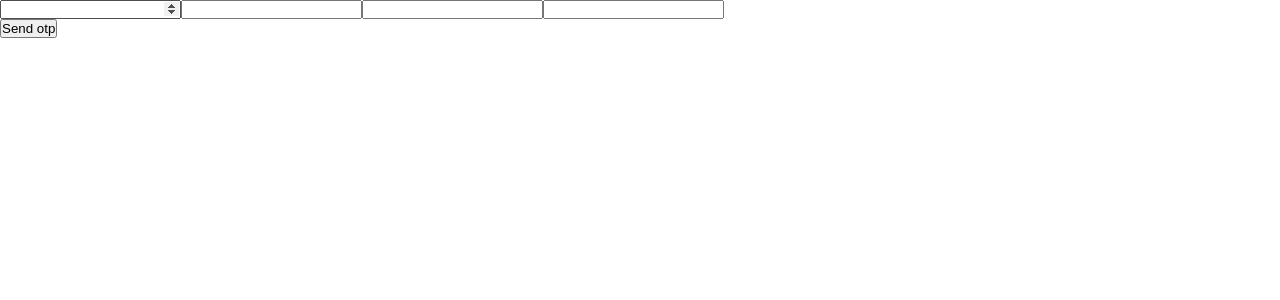
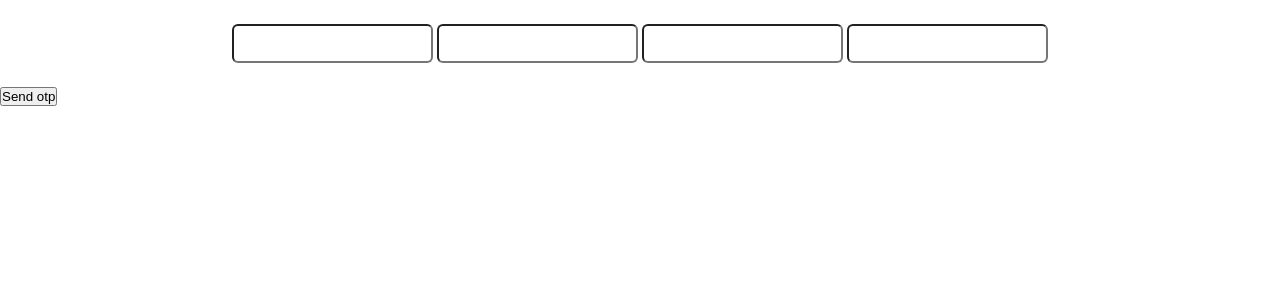
Before and after one commit to ashsajal1/react-otp-app, a React (Vite) app: page / in a window 1280 px wide. Shown: the top 300 px of the page. Built offline with nearby package versions, Linux system fonts and the light colour scheme.

Commit message:
add css design to input tag

```diff
--- a/src/App.tsx
+++ b/src/App.tsx
@@ -1,4 +1,5 @@
 import { useState } from "react";
+import OtpPrompt from "./components/otp-prompt";
 
 export default function App() {
   const createOtp = () => {
@@ -17,13 +18,7 @@ export default function App() {
 
   return (
     <div>
-      {otp}
-      <div>
-        <input title="otp box" type="number" />
-        <input title="otp box" type="number" />
-        <input title="otp box" type="number" />
-        <input title="otp box" type="number" />
-      </div>
+      <OtpPrompt />
       <button onClick={handleSendOtp}>{isSent ? 'Resend':'Send'} otp</button>
     </div>
   )
--- /dev/null
+++ b/src/components/otp-prompt.css
@@ -0,0 +1,13 @@
+.otp-container {
+    display: flex;
+    padding: 24px;
+    align-items: center;
+    justify-content: center;
+    column-gap: 4px;
+}
+
+.otp-container input {
+    padding: 10px;
+    border-radius: 6px;
+    outline: none;
+}
--- /dev/null
+++ b/src/components/otp-prompt.tsx
@@ -0,0 +1,12 @@
+import './otp-prompt.css'
+
+export default function OtpPrompt() {
+    return (
+        <div className='otp-container'>
+            <input title="otp box" type="number" />
+            <input title="otp box" type="number" />
+            <input title="otp box" type="number" />
+            <input title="otp box" type="number" />
+        </div>
+    )
+}
```
